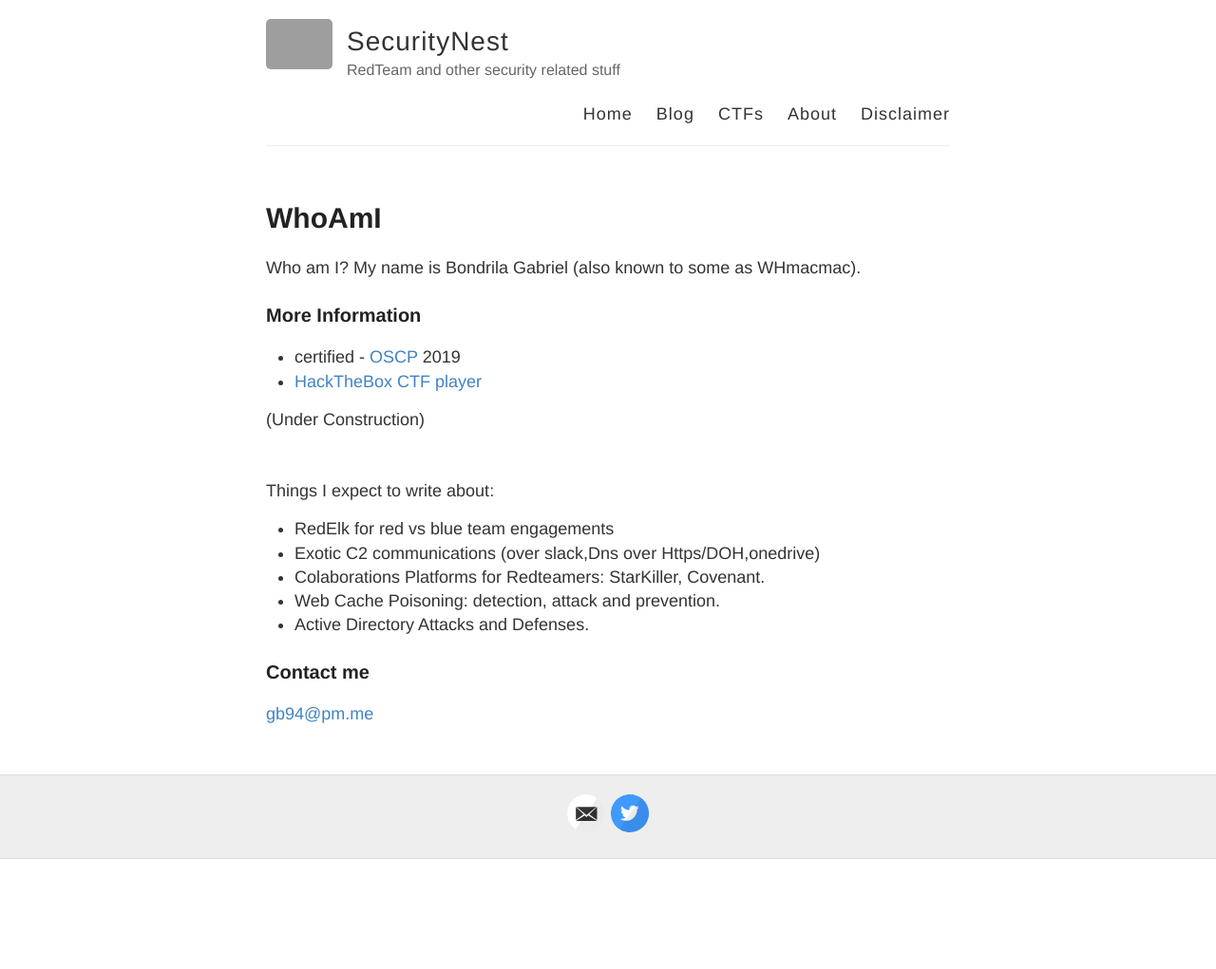
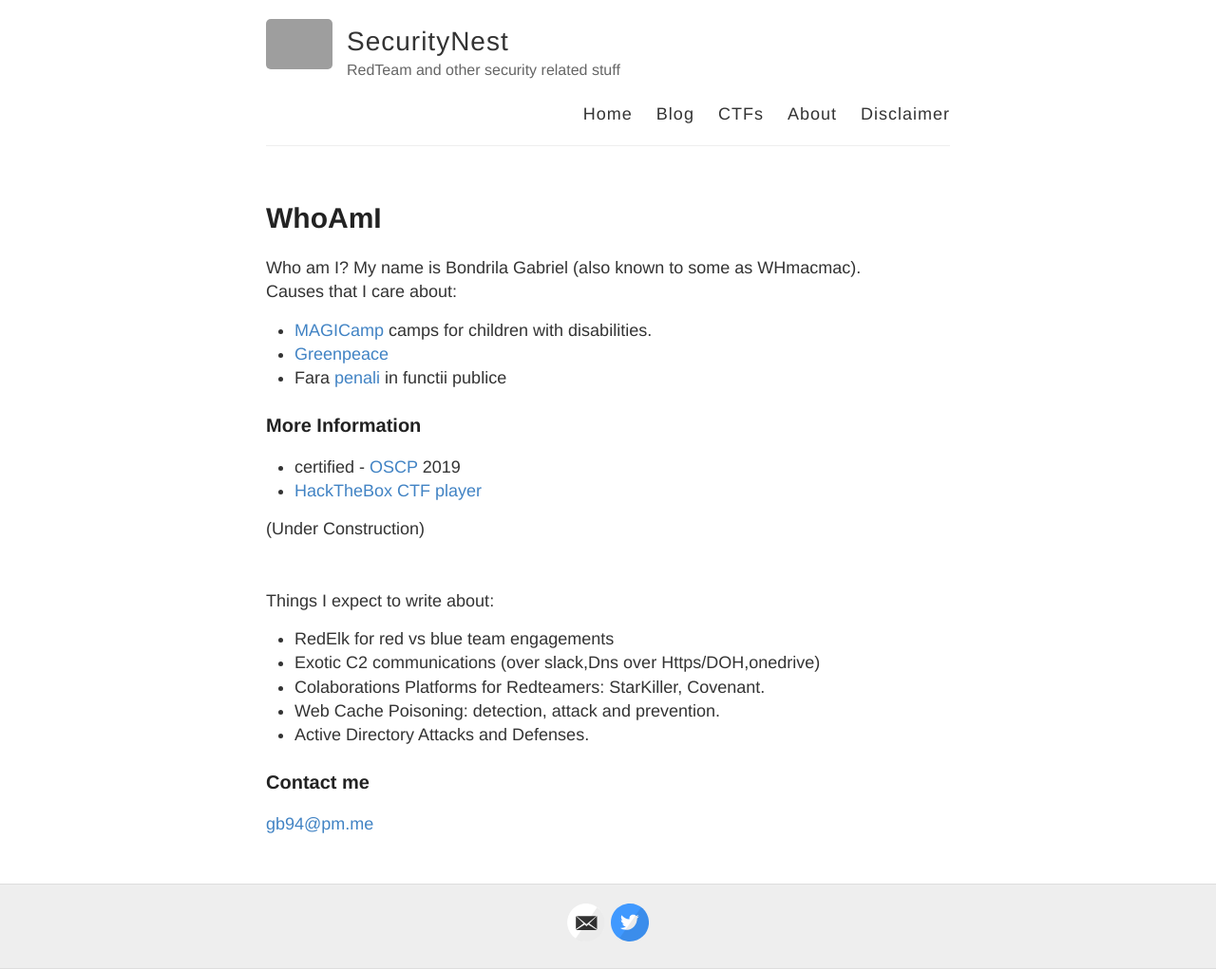
Before and after one commit to whmacmac/test, a Jekyll site: the page built from about.md, in a window 1280 px wide. Shown: the whole page at 95% size. Built offline with Jekyll 4.4.1, drawn with Linux system fonts in a browser that asks for light colours; before the commit the page ends 905 px from its top, so only the background shows below that; grey boxes are pictures that could not be loaded.

Commit message:
Update about.md

```diff
--- a/about.md
+++ b/about.md
@@ -4,7 +4,13 @@ title: WhoAmI
 permalink: /about
 ---
 
-Who am I? My name is Bondrila Gabriel (also known to some as WHmacmac).
+Who am I? My name is Bondrila Gabriel (also known to some as WHmacmac).<br/> Causes that I care about:
+<ul>
+<li><a href="https://asociatiamagic.ro/taberele-de-vara-magicamp/" target="_blank" rel="noopener noreferrer">MAGICamp </a> camps for children with disabilities.</li>
+<li><a href="https://www.greenpeace.org/romania" target="_blank" rel="noopener noreferrer">Greenpeace </a></li>
+<li>Fara <a href="https://www.farapenaliinfunctiipublice.ro" target="_blank" rel="noopener noreferrer"> penali </a> in functii publice</li>
+</ul>
+
 
 ### More Information
 
```
